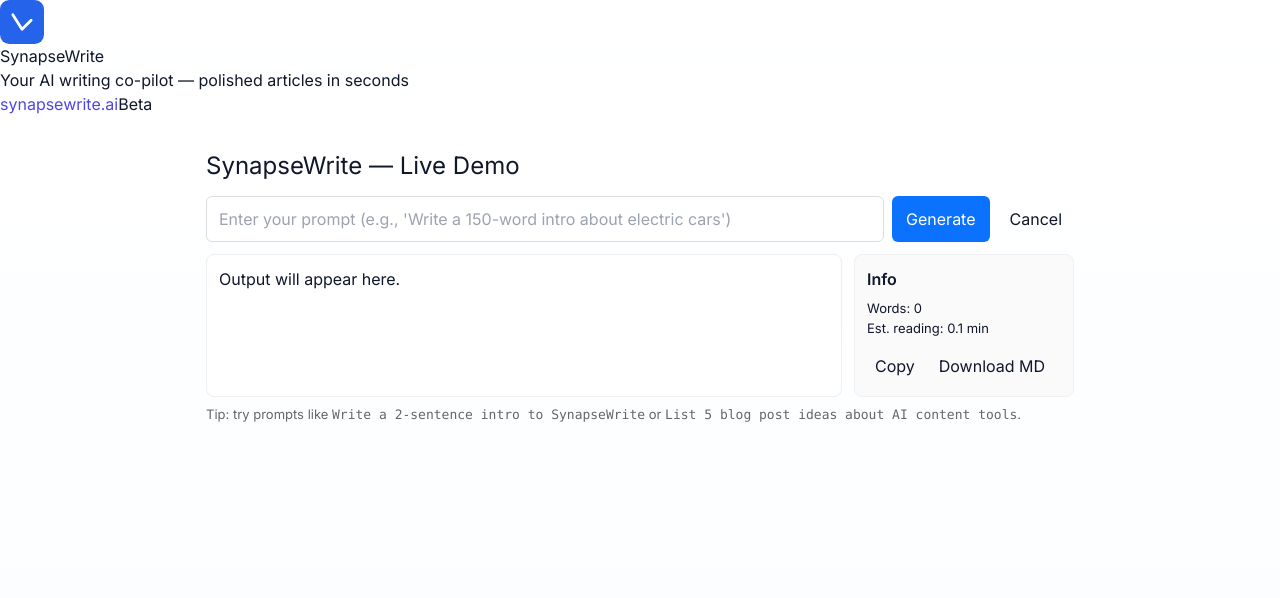
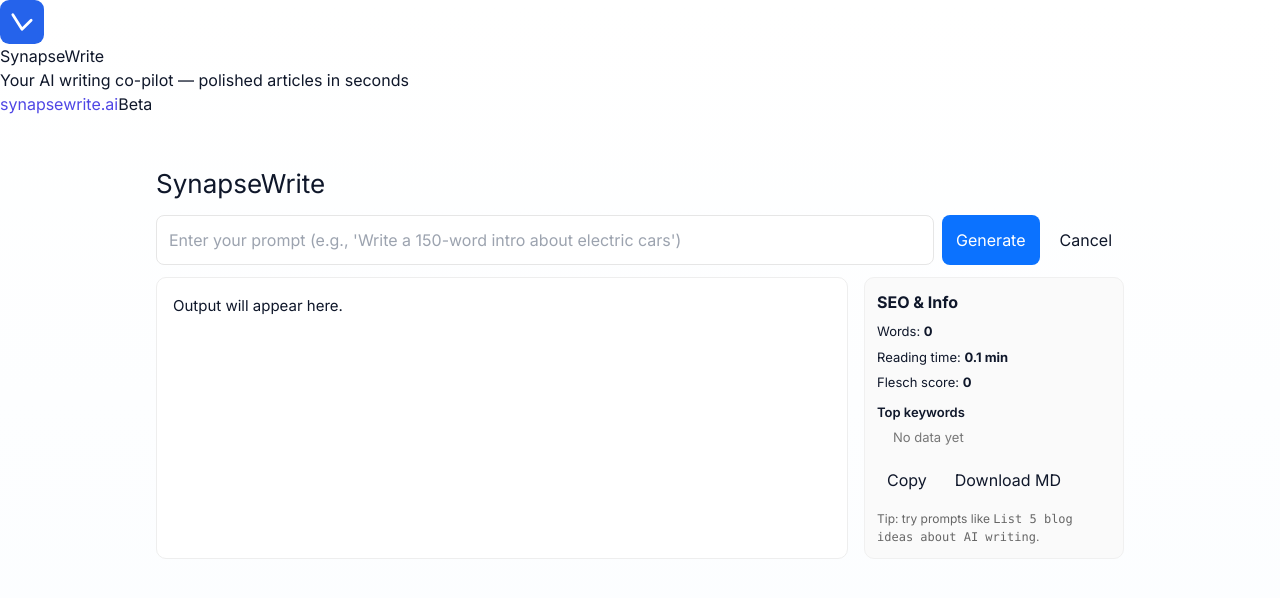
Before and after one commit to inpursuitsol/synapsewrite, a Next.js app: page / in a window 1280 px wide. Shown: the top 598 px of the page. Built offline with nearby package versions, Linux system fonts and the light colour scheme.

Commit message:
Update page.js

```diff
--- a/app/page.js
+++ b/app/page.js
@@ -1,15 +1,48 @@
 "use client";
 
-import { useState, useRef } from "react";
+import { useState, useRef, useEffect } from "react";
 
 /**
- * Simple streaming UI for /api/stream
- * - Input prompt
- * - Streams token-by-token from the API
- * - Copy to clipboard
- * - Download as Markdown
- * - Simple SEO info: word count + est reading time
+ * app/page.js
+ * - Robust SSE parsing (buffer until "\n\n")
+ * - Improved UI and small SEO scoring functions
  */
+
+function wordCount(text = "") {
+  return (text.match(/\b\w+\b/g) || []).length;
+}
+
+function readingTimeMinutes(text = "") {
+  const wpm = 200;
+  return Math.max(0.1, Math.round((wordCount(text) / wpm) * 10) / 10);
+}
+
+// Very small Flesch reading ease approximation
+function fleschReadingEase(text = "") {
+  const words = wordCount(text);
+  if (!words) return 0;
+  const sentences = Math.max(1, (text.match(/[.!?]+/g) || []).length);
+  const syllables = (text.match(/[aeiouy]{1,2}/gi) || []).length; // rough
+  const ASL = words / sentences;
+  const ASW = syllables / words;
+  const score = 206.835 - 1.015 * ASL - 84.6 * ASW;
+  return Math.round(score);
+}
+
+function topKeywordDensity(text = "", topN = 5) {
+  const tokens = (text || "")
+    .toLowerCase()
+    .replace(/[^a-z0-9\s]/g, "")
+    .split(/\s+/)
+    .filter(Boolean);
+  const freq = {};
+  tokens.forEach((t) => (freq[t] = (freq[t] || 0) + 1));
+  const arr = Object.entries(freq)
+    .sort((a, b) => b[1] - a[1])
+    .slice(0, topN)
+    .map(([word, count]) => ({ word, count, pct: Math.round((count / tokens.length) * 1000) / 10 }));
+  return arr;
+}
 
 export default function Page() {
   const [prompt, setPrompt] = useState("");
@@ -17,11 +50,19 @@ export default function Page() {
   const [loading, setLoading] = useState(false);
   const [error, setError] = useState("");
   const controllerRef = useRef(null);
+  const bufferRef = useRef(""); // for robust SSE parsing
+  const outRef = useRef(null);
+
+  useEffect(() => {
+    // auto-scroll when output updates
+    try { outRef.current?.scrollIntoView({ behavior: "smooth", block: "end" }); } catch {}
+  }, [output]);
 
   function resetState() {
     setOutput("");
     setError("");
     setLoading(false);
+    bufferRef.current = "";
     if (controllerRef.current) {
       try { controllerRef.current.abort(); } catch {}
       controllerRef.current = null;
@@ -39,9 +80,9 @@ export default function Page() {
     }
 
     setLoading(true);
+    setError("");
 
     try {
-      // Use AbortController so user can cancel if needed
       const controller = new AbortController();
       controllerRef.current = controller;
 
@@ -67,11 +108,19 @@ export default function Page() {
         if (done) break;
         const chunk = decoder.decode(value, { stream: true });
 
-        // The backend sends `data: {...}\n\n` events
-        const lines = chunk.split("\n").filter(Boolean);
+        // Buffering technique:
+        bufferRef.current += chunk;
+        // process full SSE events separated by double newline "\n\n"
+        let boundaryIndex;
+        while ((boundaryIndex = bufferRef.current.indexOf("\n\n")) !== -1) {
+          const event = bufferRef.current.slice(0, boundaryIndex).trim(); // single event content
+          bufferRef.current = bufferRef.current.slice(boundaryIndex + 2); // remove processed event
+
+          // each event may contain multiple lines like "data: {...}\n"
+          const lines = event.split(/\n/).map((l) => l.trim()).filter(Boolean);
           for (const line of lines) {
             if (!line.startsWith("data:")) continue;
-          const payload = line.replace(/^data:\s*/, "").trim();
+            const payload = line.replace(/^data:\s*/, "");
             if (payload === "[DONE]") {
               setLoading(false);
               controllerRef.current = null;
@@ -82,14 +131,26 @@ export default function Page() {
               if (parsed.text) {
                 setOutput((prev) => prev + parsed.text);
               } else if (parsed.raw) {
-              // optional: include raw payload
+                // raw debugging payload
                 setOutput((prev) => prev + parsed.raw);
+              } else {
+                // some responses may contain full chunk objects (metadata). ignore.
               }
             } catch {
-            // malformed JSON — append raw payload
+              // not JSON — append raw
               setOutput((prev) => prev + payload);
             }
           }
+        }
+      }
+
+      // flush any remaining buffer (rare)
+      if (bufferRef.current) {
+        const leftover = bufferRef.current.trim();
+        if (leftover) {
+          setOutput((prev) => prev + leftover);
+        }
+        bufferRef.current = "";
       }
 
       setLoading(false);
@@ -135,57 +196,64 @@ export default function Page() {
     URL.revokeObjectURL(url);
   }
 
-  // Simple SEO-ish helpers
-  function wordCount(text) {
-    if (!text) return 0;
-    return text.trim().split(/\s+/).filter(Boolean).length;
-  }
-  function readingTimeMinutes(text) {
-    const wpm = 200;
-    const minutes = wordCount(text) / wpm;
-    return Math.max(0.1, Math.round(minutes * 10) / 10); // 1 decimal
-  }
+  const wc = wordCount(output);
+  const timeMin = readingTimeMinutes(output);
+  const flesch = fleschReadingEase(output);
+  const keywords = topKeywordDensity(output, 5);
 
   return (
-    <main style={{ maxWidth: 900, margin: "2rem auto", padding: "0 1rem", fontFamily: "Inter, system-ui, sans-serif" }}>
-      <h1 style={{ fontSize: 24, marginBottom: 12 }}>SynapseWrite — Live Demo</h1>
+    <main style={{ maxWidth: 1000, margin: "2rem auto", padding: 16, fontFamily: "Inter, system-ui, sans-serif" }}>
+      <h1 style={{ fontSize: 26, marginBottom: 12 }}>SynapseWrite</h1>
 
       <form onSubmit={handleSubmit} style={{ display: "flex", gap: 8, marginBottom: 12 }}>
         <input
           value={prompt}
           onChange={(e) => setPrompt(e.target.value)}
           placeholder="Enter your prompt (e.g., 'Write a 150-word intro about electric cars')"
-          style={{ flex: 1, padding: "10px 12px", border: "1px solid #ddd", borderRadius: 6 }}
+          style={{ flex: 1, padding: 12, border: "1px solid #e6e6e6", borderRadius: 8 }}
           disabled={loading}
         />
-        <button type="submit" style={{ padding: "10px 14px", borderRadius: 6, background: "#0b72ff", color: "white", border: "none" }} disabled={loading}>
+        <button type="submit" style={{ padding: "10px 14px", borderRadius: 8, background: "#0b72ff", color: "white", border: "none" }} disabled={loading}>
           {loading ? "Generating..." : "Generate"}
         </button>
-        <button type="button" onClick={handleCancel} style={{ padding: "10px 12px", borderRadius: 6 }} disabled={!loading}>
+        <button type="button" onClick={handleCancel} style={{ padding: "10px 12px", borderRadius: 8 }} disabled={!loading}>
           Cancel
         </button>
       </form>
 
       {error && <div style={{ color: "crimson", marginBottom: 12 }}>{error}</div>}
 
-      <div style={{ display: "flex", gap: 12, marginBottom: 8 }}>
-        <div style={{ flex: 1, border: "1px solid #eee", padding: 12, borderRadius: 8, minHeight: 120, whiteSpace: "pre-wrap", background: "#fff" }}>
-          {output || (!loading ? "Output will appear here." : "Waiting for stream...")}
+      <div style={{ display: "grid", gridTemplateColumns: "1fr 260px", gap: 16 }}>
+        <div style={{ border: "1px solid #eee", padding: 16, borderRadius: 10, minHeight: 180, background: "#fff", whiteSpace: "pre-wrap", overflowY: "auto" }}>
+          <div style={{ fontSize: 15, lineHeight: 1.6 }}>{output || (loading ? "Waiting for stream..." : "Output will appear here.")}</div>
+          <div ref={outRef} />
+          {loading && <div style={{ marginTop: 8, fontSize: 13, color: "#666" }}>● streaming…</div>}
         </div>
 
-        <div style={{ width: 220, border: "1px solid #f0f0f0", padding: 12, borderRadius: 8, background: "#fafafa" }}>
-          <div style={{ marginBottom: 8, fontWeight: 600 }}>Info</div>
-          <div style={{ fontSize: 13 }}>Words: {wordCount(output)}</div>
-          <div style={{ fontSize: 13 }}>Est. reading: {readingTimeMinutes(output)} min</div>
-          <div style={{ marginTop: 10, display: "flex", gap: 8 }}>
-            <button onClick={handleCopy} disabled={!output} style={{ padding: "6px 8px", borderRadius: 6 }}>Copy</button>
-            <button onClick={downloadMarkdown} disabled={!output} style={{ padding: "6px 8px", borderRadius: 6 }}>Download MD</button>
-          </div>
-        </div>
+        <aside style={{ border: "1px solid #f0f0f0", padding: 12, borderRadius: 10, background: "#fafafa" }}>
+          <div style={{ fontWeight: 700, marginBottom: 8 }}>SEO & Info</div>
+          <div style={{ fontSize: 13, marginBottom: 6 }}>Words: <strong>{wc}</strong></div>
+          <div style={{ fontSize: 13, marginBottom: 6 }}>Reading time: <strong>{timeMin} min</strong></div>
+          <div style={{ fontSize: 13, marginBottom: 6 }}>Flesch score: <strong>{flesch}</strong></div>
+
+          <div style={{ marginTop: 10 }}>
+            <div style={{ fontSize: 13, fontWeight: 600 }}>Top keywords</div>
+            <ul style={{ paddingLeft: 16, marginTop: 6 }}>
+              {keywords.length ? keywords.map(k => (
+                <li key={k.word} style={{ fontSize: 13 }}>{k.word} — {k.count} ({k.pct}%)</li>
+              )) : <li style={{ fontSize: 13, color: "#777" }}>No data yet</li>}
+            </ul>
           </div>
 
-      <div style={{ fontSize: 13, color: "#666" }}>
-        Tip: try prompts like <code>Write a 2-sentence intro to SynapseWrite</code> or <code>List 5 blog post ideas about AI content tools</code>.
+          <div style={{ display: "flex", gap: 8, marginTop: 12 }}>
+            <button onClick={handleCopy} disabled={!output} style={{ padding: "8px 10px", borderRadius: 8 }}>Copy</button>
+            <button onClick={downloadMarkdown} disabled={!output} style={{ padding: "8px 10px", borderRadius: 8 }}>Download MD</button>
+          </div>
+
+          <div style={{ marginTop: 10, fontSize: 12, color: "#666" }}>
+            Tip: try prompts like <code>List 5 blog ideas about AI writing</code>.
+          </div>
+        </aside>
       </div>
     </main>
   );
```
Lines whose indentation alone changed are shown as unchanged.
